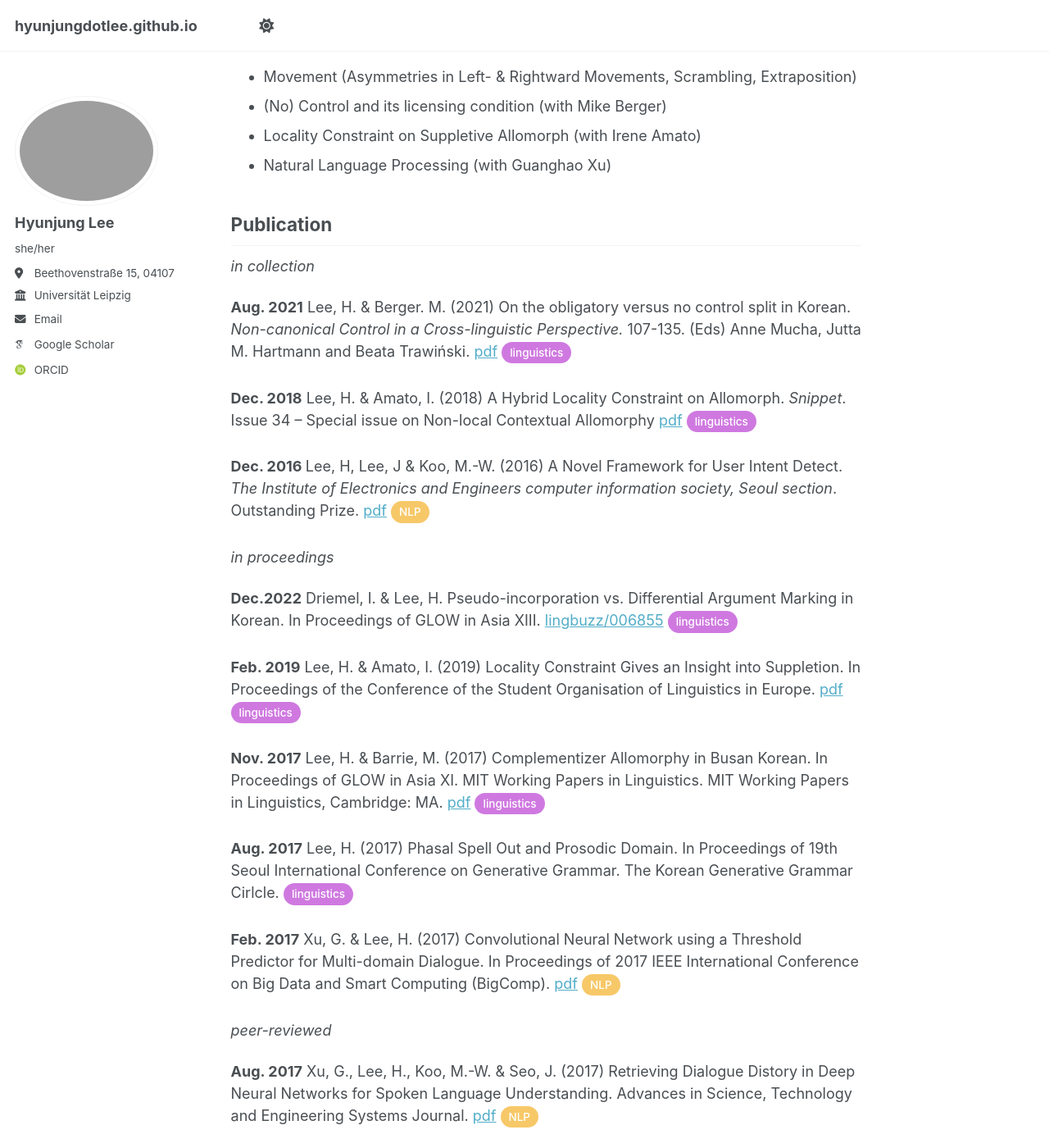
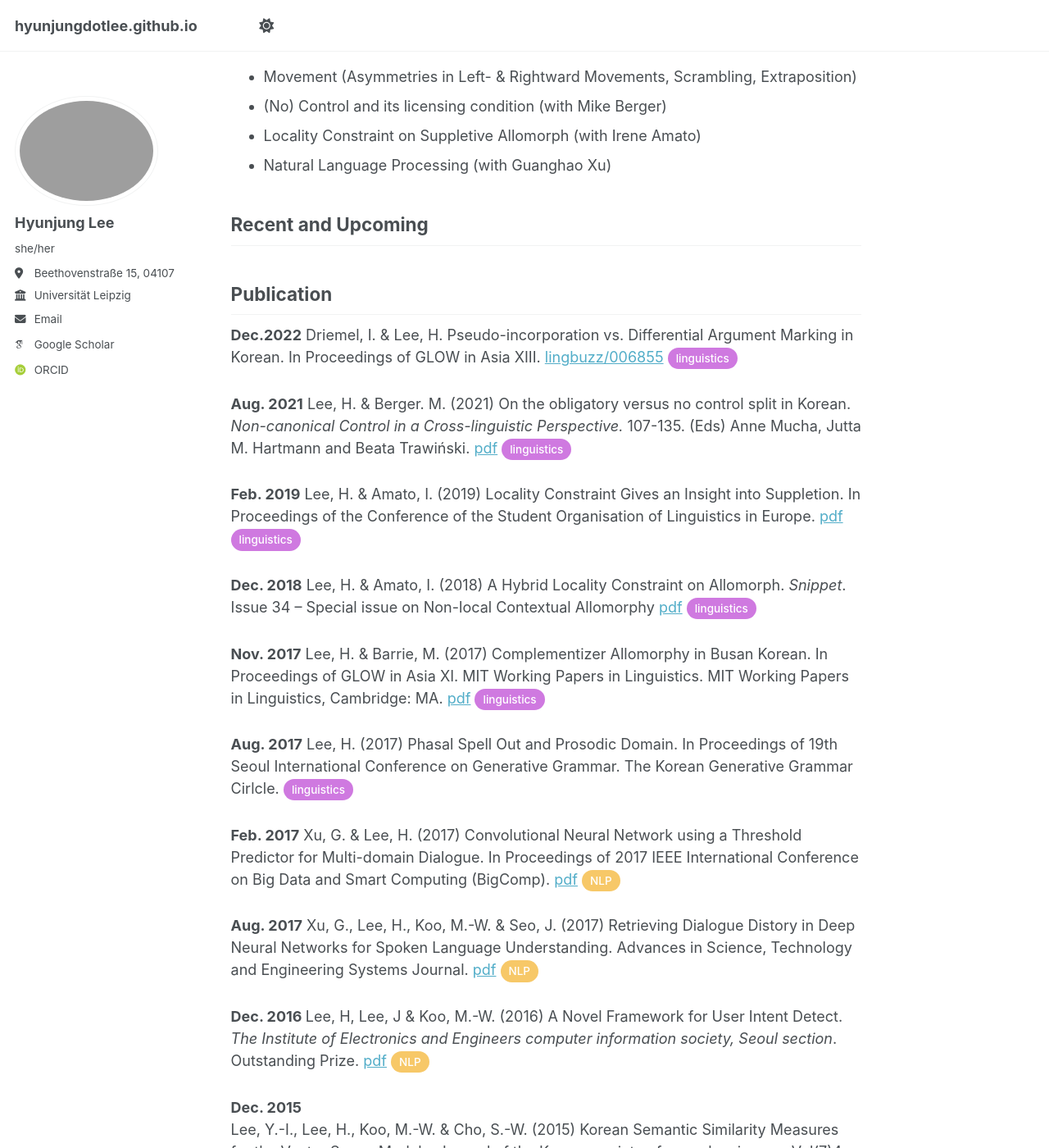
Before and after one commit to hyunjungdotlee/hyunjungdotlee.github.io, a Jekyll site: the page built from _pages/about.md, in a window 1280 px wide and 1400 px high, scrolled down 364 px. Shown: the whole window at 82% size. Built offline with Jekyll 4.4.1, drawn with Linux system fonts in a browser that asks for light colours; some web fonts are replaced; a script that is not in the unit is left out; part of the change alters nothing that is shown; some of the changed text lies outside the part shown.

Commit message:
Update about.md

```diff
--- a/_pages/about.md
+++ b/_pages/about.md
@@ -12,8 +12,6 @@ redirect_from:
 I am a PhD candidate in the [IGRA graduate programme](https://www.philol.uni-leipzig.de/graduiertenkolleg-interaktion-grammatischer-bausteine) at the Universität Leipzig. My primary linguistic interest lies in exploring structures and constraints that underlie sentence formation within generative grammar. My dissertation focuses on syntactic movement in ditransitive constructions and investigates the A/A-bar asymmetries within these structures.  I am also affiliated witt DFG Scientific Network [Applicative alternations across languages (AAAL)](https://aaal.uni-koeln.de/). I have worked on natural language processing projects. Apart from my interests in Linguistics, I am also passionate about fighting racism (especially anti-Asian racism in Europe) and sexism, organizing women's empowerment workshops, and facilitating structural discourse on these issues.
 
 
-
-
 Research Interests
 ------
 * Movement (Asymmetries in Left- & Rightward Movements, Scrambling, Extraposition)
@@ -22,28 +20,24 @@ Research Interests
 * Natural Language Processing (with Guanghao Xu)
 
 
+Recent and Upcoming
+------
+
+
 Publication
 ------
 
-<em>in collection</em>
+<strong>Dec.2022</strong>
+Driemel, I. & Lee, H. Pseudo-incorporation vs. Differential Argument Marking in Korean. In Proceedings of GLOW in Asia XIII.  [lingbuzz/006855](https://ling.auf.net/lingbuzz/006855) <span class="pill pill-lg">linguistics</span>
 
 <strong>Aug. 2021</strong>
 Lee, H. & Berger. M. (2021) On the obligatory versus no control split in Korean. <em>Non-canonical Control in a Cross-linguistic Perspective.</em> 107-135. (Eds) Anne Mucha, Jutta M. Hartmann and Beata Trawiński. [pdf](files/leeberger2021.pdf) <span class="pill pill-lg">linguistics</span>
 
+<strong>Feb. 2019</strong>
+Lee, H. & Amato, I.  (2019) Locality Constraint Gives an Insight into Suppletion. In Proceedings of the Conference of the Student Organisation of Linguistics in Europe. [pdf](files/leeamato2019console.pdf) <span class="pill pill-lg">linguistics</span>
+
 <strong>Dec. 2018</strong>
 Lee, H. & Amato, I. (2018) A Hybrid Locality Constraint on Allomorph. <em>Snippet</em>. Issue 34 – Special issue on Non-local Contextual Allomorphy [pdf](files/leeamato2018snippets.pdf)  <span class="pill pill-lg">linguistics</span>
-
-<strong>Dec. 2016 </strong>
-Lee, H, Lee, J & Koo, M.-W. (2016) A Novel Framework for User Intent Detect. <em>The Institute of Electronics and Engineers computer information society, Seoul section</em>. Outstanding Prize. [pdf](files/Lee2016b.pdf)  <span class="pill pill-nlp">NLP</span>
-
-
-<em>in proceedings</em>
-
-<strong>Dec.2022</strong>
-Driemel, I. & Lee, H. Pseudo-incorporation vs. Differential Argument Marking in Korean. In Proceedings of GLOW in Asia XIII.  [lingbuzz/006855](https://ling.auf.net/lingbuzz/006855) <span class="pill pill-lg">linguistics</span>
-
-<strong>Feb. 2019</strong>
-Lee, H. & Amato, I.  (2019) Locality Constraint Gives an Insight into Suppletion. In Proceedings of the Conference of the Student Organisation of Linguistics in Europe. [pdf](files/leeamato2019console.pdf) <span class="pill pill-lg">linguistics</span>
 
 <strong>Nov. 2017</strong>
 Lee, H. & Barrie, M. (2017) Complementizer Allomorphy in Busan Korean. In Proceedings of GLOW in Asia XI. MIT Working Papers in Linguistics. MIT Working Papers in Linguistics, Cambridge: MA. [pdf](files/BarrieLee2018glow.pdf) <span class="pill pill-lg">linguistics</span>
@@ -54,11 +48,11 @@ Lee, H. (2017) Phasal Spell Out and Prosodic Domain. In Proceedings of 19th Seou
 <strong>Feb. 2017</strong>
 Xu, G. & Lee, H. (2017) Convolutional Neural Network using a Threshold Predictor for Multi-domain Dialogue. In Proceedings of 2017 IEEE International Conference on Big Data and Smart Computing (BigComp). [pdf](files/XuLeeKooSeo2017ieee.pdf) <span class="pill pill-nlp">NLP</span>
 
-
-<em>peer-reviewed</em>
-
 <strong>Aug. 2017</strong>
 Xu, G., Lee, H., Koo, M.-W. & Seo, J. (2017) Retrieving Dialogue Distory in Deep Neural Networks for Spoken Language Understanding. Advances in Science, Technology and Engineering Systems Journal. [pdf](files/XuLeeKooSeo2017.pdf) <span class="pill pill-nlp">NLP</span>
+
+<strong>Dec. 2016 </strong>
+Lee, H, Lee, J & Koo, M.-W. (2016) A Novel Framework for User Intent Detect. <em>The Institute of Electronics and Engineers computer information society, Seoul section</em>. Outstanding Prize. [pdf](files/Lee2016b.pdf)  <span class="pill pill-nlp">NLP</span>
 
 <strong>Dec. 2015</strong>
 Lee, Y.-I., Lee, H., Koo, M.-W. & Cho, S.-W. (2015) Korean Semantic Similarity Measures for the Vector Space Models. Journal of the Korean society of speech sciences. Vol(7)4. [pdf](files/leeetal2015.pdf) <span class="pill pill-nlp">NLP</span>
@@ -67,7 +61,7 @@ Lee, Y.-I., Lee, H., Koo, M.-W. & Cho, S.-W. (2015) Korean Semantic Similarity M
 Yang, H., Lee, Y.-I., Lee, H., Cho, S.-W., & Koo, M.-W.. (2015) A Study on Word Vector Models for Representing Korean Semantic Information. Journal of the Korean society of speech Sciences. Vol(7)4. [pdf](files/yangetal2015.pdf) <span class="pill pill-nlp">NLP</span>
 
 
-manuscripts/in prep
+<em>manuscripts/in prep</em>
 
 <strong>May. 2020</strong>
 Reconstruction effects for Binding and Anti-Locality. Ms. Universität Leipzig. [pdf](files/lee2021m.pdf) <span class="pill pill-lg">linguistics</span>
@@ -85,9 +79,11 @@ Xu, G. & Lee, H. Toward Multi-lingual Natural Language Understanding Using Deep
 Presentations
 ------
 
-
 <strong>Aug. 2022</strong>
 [with Imke Driemel](http://imke.driemel.net/doku.php/start) Pseudo-incorporation vs. Differential Argument Marking in Korean. GLOW in Asia XIII. Chinese University of Hong Kong. [pdf](files/driemellee2022glow.pdf) <span class="pill pill-lg">linguistics</span>
+
+<strong>May. 2020</strong>
+Counter-bleeding effects: index valuation and movement. Opacity Symposium at Universität Leipzig, Germany. <span class="pill pill-lg">linguistics</span>
 
 <strong>May. 2019</strong>
 [with Daniel Gleim](https://home.uni-leipzig.de/gleim/) Fairies land only at midnight: on Laryngeal Sonorant/Vowel Roots in Korean. The 27th Manchester Phonology Meeting. [pdf](files/gleimlee2019mfm.pdf) <span class="pill pill-lg">linguistics</span>
@@ -112,6 +108,9 @@ Born to Be Gradient: Predicting exceptions of Compound Tensing in Korean. The 16
 
 <strong>May. 2018</strong>
 Predicting Exceptionality of Sai-siot in Gradient Harmonic Grammar. The 1st Conference on Pokémonastics in Tokyo, Japan. <span class="pill pill-lg">linguistics</span>
+
+<strong>Apr. 2018</strong>
+[with Irene Amato](https://sites.google.com/view/ireneamato?pli=1) Optional Removal in Korean: A New Insight on Free Variation. Workshop on Shrinking Trees in Morphology at Universität Leipzig, Germany. <span class="pill pill-lg">linguistics</span>
 
 <strong>Mar. 2018</strong>
 Asymmetry on left- and right-ward movement. The 40th Annual Meeting of the DGfS (Deutsche Gesellschaft für Sprachwissenschaft) in Stuttgart, Germany. [pdf](files/lee2018.pdf) <span class="pill pill-lg">linguistics</span>
@@ -154,12 +153,3 @@ The Distribution of Complementizer in South Kyungsang Korean. English Language &
 
 <strong>Nov. 2015</strong>
 A study on Word Vector Model for Representing Korean Semantic Information. Korean Society of Speech Science (KSSS) International Conference at Ehwa Womans University, Korea. <span class="pill pill-nlp">NLP</span>
-
-
-<em>non-refereed talkes</em>
-
-<strong>May. 2020</strong>
-Counter-bleeding effects: index valuation and movement. Opacity Symposium at Universität Leipzig, Germany. <span class="pill pill-lg">linguistics</span>
-
-<strong>Apr. 2018</strong>
-[with Irene Amato](https://sites.google.com/view/ireneamato?pli=1) Optional Removal in Korean: A New Insight on Free Variation. Workshop on Shrinking Trees in Morphology at Universität Leipzig, Germany. <span class="pill pill-lg">linguistics</span>
```
